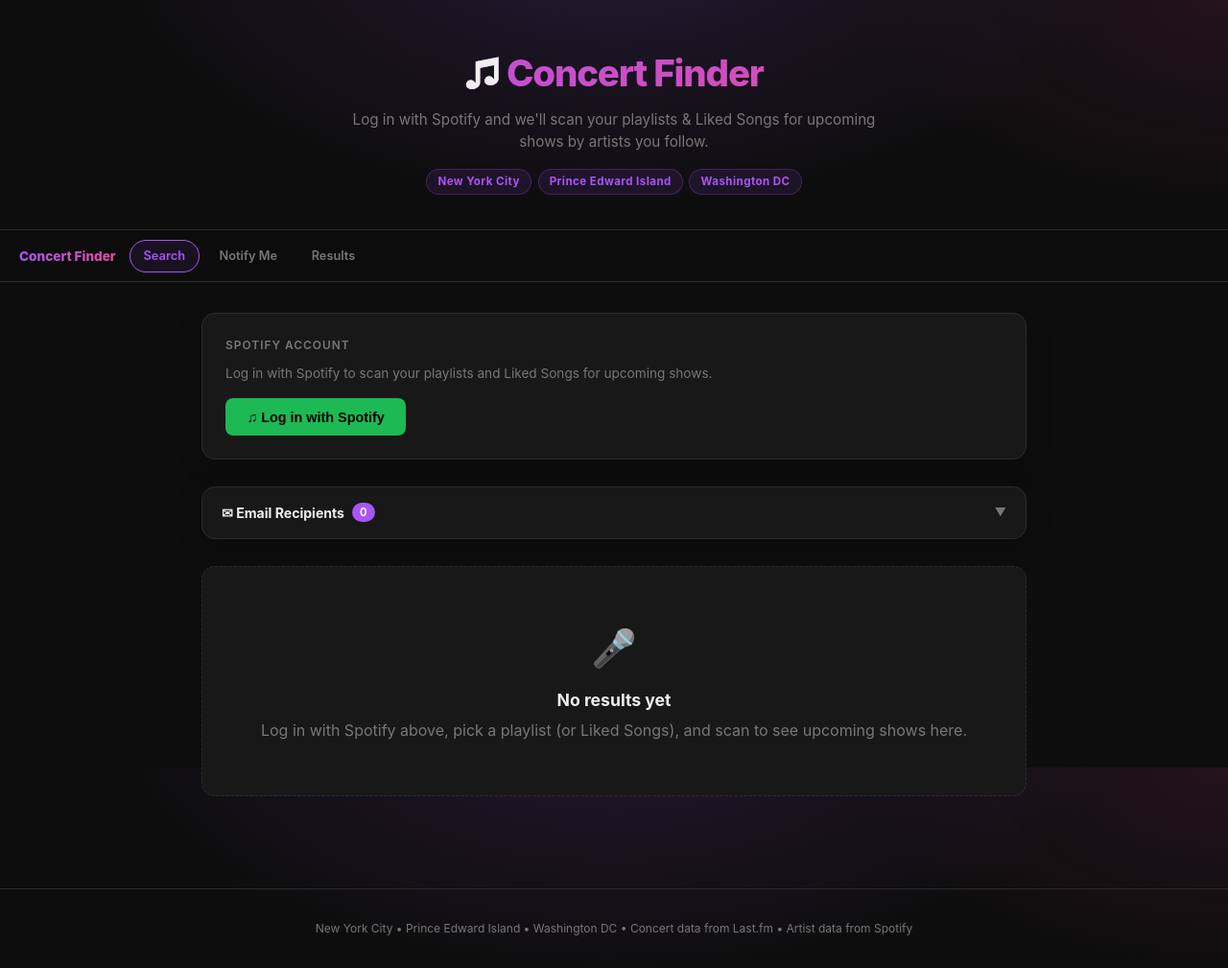
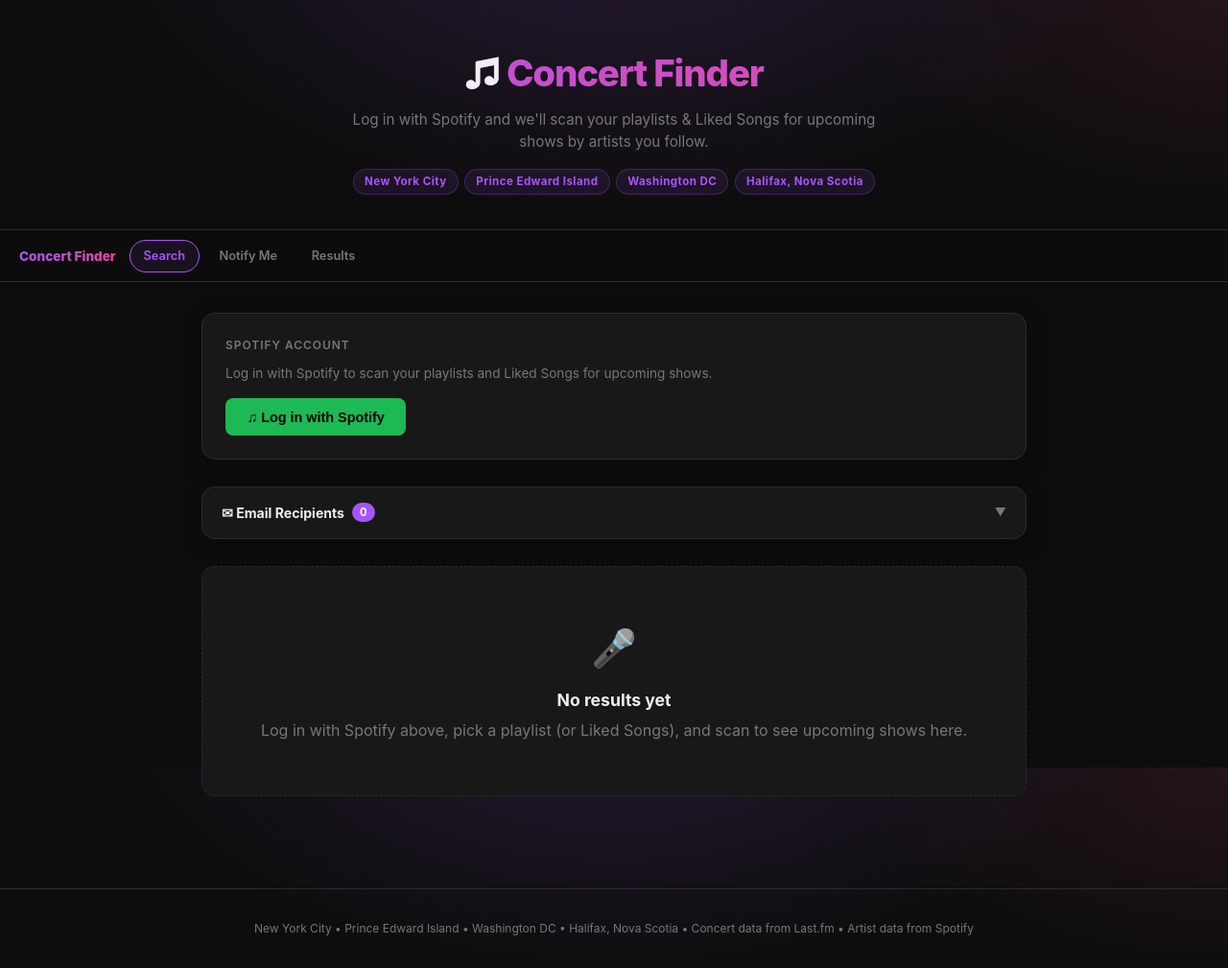
Before and after one commit to davidpanda-crypto/concertFinder, a Flask app: page / in a window 1280 px wide. Shown: the whole page at 96% size. Run offline with Flask 3, Linux system fonts and the light colour scheme; data that the repository does not hold is empty.

Commit message:
Add Halifax, Nova Scotia as a watched city; keep DC matching accurate
Halifax/Dartmouth, NS shows now surface alongside NYC, PEI, and DC
results in scans, emails, SMS, and downloads (city list is derived
from WATCH_CITIES everywhere, plus updated UI labels/footer). Verified
the Halifax keywords don't collide with Halifax, UK (country filter),
and re-confirmed the prior Arlington/Alexandria DC ZIP-code check still
filters out-of-area false positives correctly.

```diff
--- a/app.py
+++ b/app.py
@@ -4,7 +4,7 @@ Concert Finder — no API credentials required.
 
 1. Reads artists from any public Spotify playlist (or Liked Songs) via headless Chrome.
 2. Searches Last.fm (server-rendered, no auth) for upcoming shows in
-   New York City, Washington DC, and Prince Edward Island.
+   New York City, Washington DC, Prince Edward Island, and Halifax, Nova Scotia.
 3. Streams results live to the browser via Server-Sent Events.
 4. Sends HTML email reports and SMS texts to a configurable recipient list.
 
@@ -127,6 +127,11 @@ WATCH_CITIES = [
         "label": "Washington DC",
         "keywords": ["washington dc", "arlington", "alexandria"],
         "country": "united states",
+    },
+    {
+        "label": "Halifax, Nova Scotia",
+        "keywords": ["halifax", "nova scotia", "dartmouth"],
+        "country": "canada",
     },
 ]
 
--- a/templates/index.html
+++ b/templates/index.html
@@ -635,6 +635,7 @@
     <span class="city-pill">New York City</span>
     <span class="city-pill">Prince Edward Island</span>
     <span class="city-pill">Washington DC</span>
+    <span class="city-pill">Halifax, Nova Scotia</span>
   </div>
 </header>
 
@@ -777,6 +778,7 @@
 
 <footer>
   New York City &bull; Prince Edward Island &bull; Washington DC
+  &bull; Halifax, Nova Scotia
   &bull; Concert data from Last.fm &bull; Artist data from Spotify
 </footer>
 
@@ -1363,7 +1365,7 @@
     const now   = new Date().toLocaleDateString('en-US', { month: 'long', day: 'numeric', year: 'numeric' });
     const lines = [
       'UPCOMING CONCERTS — ' + playlistLabel,
-      'Cities: New York City | Prince Edward Island | Washington DC',
+      'Cities: New York City | Prince Edward Island | Washington DC | Halifax, Nova Scotia',
       'Generated: ' + now,
       '='.repeat(60),
       '',
```
